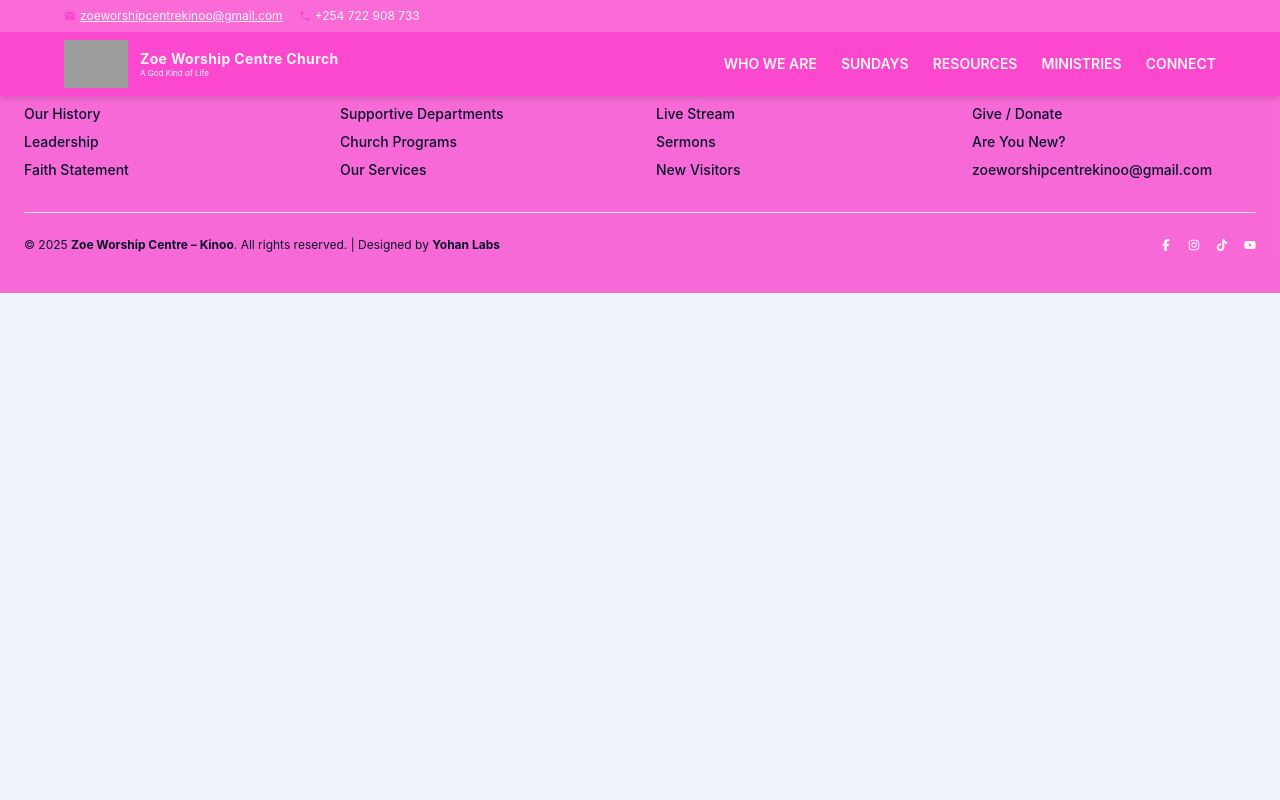
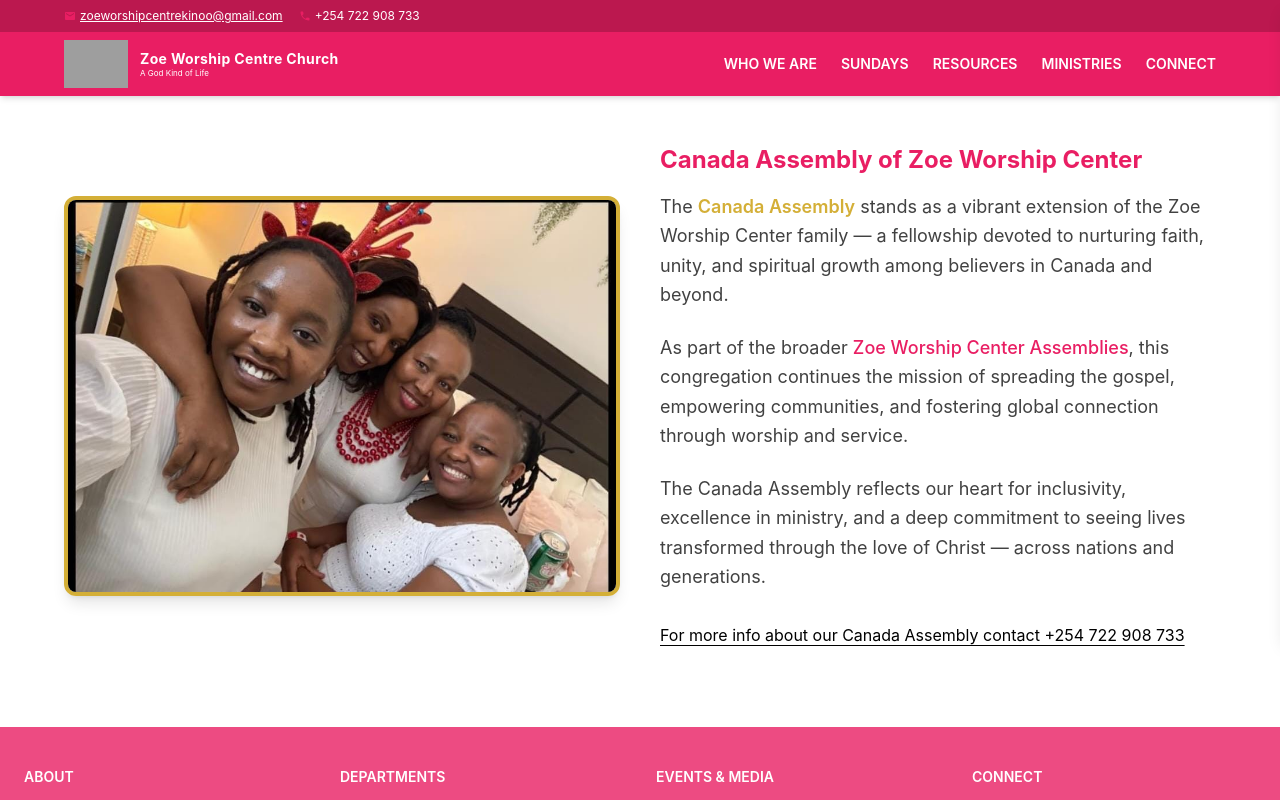
Before and after one commit to bugijay7/zoewc, a React (Vite) app in the folder client/: page /about/canada in a window 1280 px wide. Shown: the top 800 px of the page. Built offline with nearby package versions, Linux system fonts and the light colour scheme; grey boxes are pictures that could not be loaded.

Commit message:
about page styling

```diff
--- a/client/src/App.jsx
+++ b/client/src/App.jsx
@@ -78,6 +78,7 @@ import AdminLayout from './layout/AdminLayout'
 import ScrollToTop from './components/ScrollToTop'
 import Resources from './pages/Resources'
 import Messages from './pages/Admin/Dashboard/Messages'
+import Canada from './pages/About/Canada'
 
 
 function App() {
@@ -137,6 +138,7 @@ function App() {
       <Route path="/about/leadership" element={<Leadership />} />
       <Route path="/about/faithStatement" element={<FaithStatement />} />
       <Route path="/about/anthem" element={<Anthem />} />
+       <Route path="/about/canada" element={<Canada />} />
 
       { /* Programs Routes */}
       <Route path="/programs/breathOfWorship" element={<BreathOfWorship />} />
--- a/client/src/components/Home/HomeHero.jsx
+++ b/client/src/components/Home/HomeHero.jsx
@@ -38,7 +38,7 @@ export default function HomeHero() {
   const slide = slides[currentSlide];
 
   return (
-    <section className="relative min-h-[80vh] md:min-h-[80vh] flex items-center justify-center">
+    <section className="relative min-h-[70vh] md:min-h-[80vh] flex items-center justify-center">
       {/* 🔹 Fixed Background Image */}
       <img
         src={heroBg}
@@ -59,7 +59,7 @@ export default function HomeHero() {
             {slide.title}
           </h2>
 
-          <h1 className="text-lg md:text-7xl font-semibold py-4 tracking-tight text-primary-content drop-shadow-[0_2px_6px_rgba(0,0,0,0.6)]">
+          <h1 className="text-xl md:text-7xl font-semibold py-4 tracking-tight text-primary-content drop-shadow-[0_2px_6px_rgba(0,0,0,0.6)]">
             {slide.state}
           </h1>
 
--- a/client/src/components/Navbar.jsx
+++ b/client/src/components/Navbar.jsx
@@ -6,7 +6,7 @@ import Logo from "../assets/logo2.png";
 
 export default function Navbar() {
   const [openMenu, setOpenMenu] = useState(false);
-  const [openDropdown, setOpenDropdown] = useState(null); // For mobile dropdowns
+  const [openDropdown, setOpenDropdown] = useState(null);
   const location = useLocation();
 
   const closeAllMenus = () => {
@@ -14,13 +14,12 @@ export default function Navbar() {
     setOpenDropdown(null);
   };
 
-  // Pages with transparent background
   const transparentPages = ["/", "/services", "/liveStream"];
   const isTransparent = transparentPages.includes(location.pathname);
 
   return (
     <nav
-      className={`mx-auto  fixed top-0 left-0 w-full z-40 transition-all duration-300 ${
+      className={`mx-auto fixed top-0 left-0 w-full z-40 transition-all duration-300 ${
         isTransparent
           ? "bg-black/40 backdrop-blur-sm text-primary-content"
           : "bg-primary text-primary-content shadow-md"
@@ -33,7 +32,6 @@ export default function Navbar() {
         }`}
       >
         <div className="max-w-[1400px] mx-auto px-4 md:px-16 py-2 flex justify-between items-center text-[10px] md:text-xs">
-          {/* Left - Contact Info */}
           <div className="flex items-center gap-4">
             <div className="flex items-center gap-1">
               <MdEmail className="text-primary text-xs" />
@@ -49,8 +47,6 @@ export default function Navbar() {
               <span>+254 722 908 733</span>
             </div>
           </div>
-
-
         </div>
       </div>
 
@@ -80,7 +76,7 @@ export default function Navbar() {
           {/* Who We Are Dropdown */}
           <li className="relative group">
             <div className="cursor-pointer hover:underline transition">Who We Are</div>
-            <ul className="absolute left-0 mt-2 bg-primary/90 text-primary-content uppercase py-2 w-60  opacity-30 invisible group-hover:opacity-100 group-hover:visible transition-all duration-200">
+            <ul className="absolute left-0 mt-2 bg-primary/90 text-primary-content uppercase py-2 w-60 opacity-0 invisible group-hover:opacity-100 group-hover:visible transition-all duration-200">
               <li><Link to="/about/KnowUs" className="block px-4 py-2 hover:bg-base-200/20">About Us</Link></li>
               <li><Link to="/about/culture" className="block px-4 py-2 hover:bg-base-200/20">Our Culture</Link></li>
               <li><Link to="/about/leadership" className="block px-4 py-2 hover:bg-base-200/20">Our Leadership</Link></li>
@@ -96,7 +92,7 @@ export default function Navbar() {
           {/* Ministries Dropdown */}
           <li className="relative group">
             <div className="cursor-pointer hover:underline transition">Ministries</div>
-            <ul className="absolute left-0 mt-2 bg-primary/90 text-primary-content uppercase py-2 w-60  opacity-0 invisible group-hover:opacity-100 group-hover:visible transition-all duration-200">
+            <ul className="absolute left-0 mt-2 bg-primary/90 text-primary-content uppercase py-2 w-60 opacity-0 invisible group-hover:opacity-100 group-hover:visible transition-all duration-200">
               <li><Link to="/departments/main" className="block px-4 py-2 hover:bg-base-200/20">Main Departments</Link></li>
               <li><Link to="/departments/supportive" className="block px-4 py-2 hover:bg-base-200/20">Supportive Departments</Link></li>
             </ul>
@@ -105,7 +101,7 @@ export default function Navbar() {
           {/* Connect Dropdown */}
           <li className="relative group">
             <div className="cursor-pointer hover:underline transition">Connect</div>
-            <ul className="absolute left-0 mt-2 bg-primary/90 text-primary-content uppercase py-2 w-56  opacity-0 invisible group-hover:opacity-100 group-hover:visible transition-all duration-200">
+            <ul className="absolute left-0 mt-2 bg-primary/90 text-primary-content uppercase py-2 w-56 opacity-0 invisible group-hover:opacity-100 group-hover:visible transition-all duration-200">
               <li><Link to="/programs" className="block px-4 py-2 hover:bg-base-200/20">Programs</Link></li>
               <li><Link to="/events/eventList" className="block px-4 py-2 hover:bg-base-200/20">Events</Link></li>
               <li><Link to="/contact" className="block px-4 py-2 hover:bg-base-200/20">Contact</Link></li>
@@ -116,20 +112,20 @@ export default function Navbar() {
         {/* 🔸 Mobile Toggle */}
         <button
           onClick={() => setOpenMenu(!openMenu)}
-          className="md:hidden focus:outline-none"
+          className="md:hidden focus:outline-none z-[10001]"
         >
           {openMenu ? <FaTimes size={22} /> : <FaBars size={22} />}
         </button>
       </div>
 
-      {/* 🔹 Mobile Menu */}
-      {openMenu && (
-        <div className="relative inset-0 bg-primary text-primary-content z-[9999] flex flex-col p-8 pt-16 space-y-4 text-base font-semibold overflow-y-auto">
-
-          {/* Menu items */}
+      {/* 🔹 Mobile Menu with Slide-in Animation */}
+      <div
+        className={`fixed top-0 right-0 h-[80vh] w-3/4 max-w-sm  bg-secondary text-primary-content z-[10000] flex flex-col p-8 pt-16 space-y-4 text-base font-semibold shadow-lg transform transition-transform duration-500 ease-in-out ${
+          openMenu ? "translate-x-0" : "translate-x-full"
+        }`}
+      >
         {[
-            {
-              label: "Who we are", to: "/about/knowUs"},
+          { label: "Who we are", to: "/about/knowUs" },
           { label: "Sundays", to: "/services" },
           { label: "Resources", to: "/resources" },
           {
@@ -137,9 +133,9 @@ export default function Navbar() {
             items: [
               { label: "Men's Ministry", to: "/departments/main/men" },
               { label: "Women's Ministry", to: "/departments/main/women" },
-                  { label: "Youth's Ministriy", to: "/departments/main/youth" },
+              { label: "Youth's Ministry", to: "/departments/main/youth" },
               { label: "Sunday School Ministry", to: "/departments/main/sundaySchool" },
-                    { label: "Teen's Ministry", to: "/departments/main/teens" }
+              { label: "Teen's Ministry", to: "/departments/main/teens" },
             ],
           },
           {
@@ -150,7 +146,7 @@ export default function Navbar() {
               { label: "Intercessory Ministry", to: "/departments/supportive/intercessory" },
               { label: "Media Ministry", to: "/departments/supportive/media" },
               { label: "Praise & Worship Ministry", to: "/departments/supportive/praiseAndWorship" },
-                     { label: "Ushering Ministry", to: "/departments/supportive/ushering" }
+              { label: "Ushering Ministry", to: "/departments/supportive/ushering" },
             ],
           },
           {
@@ -161,7 +157,7 @@ export default function Navbar() {
               { label: "Contact", to: "/contact" },
             ],
           },
-               { label: "Give", to: "/donate" }
+          { label: "Give", to: "/donate" },
         ].map((menu, idx) => (
           <div key={idx}>
             {menu.items ? (
@@ -176,7 +172,7 @@ export default function Navbar() {
                   <span>{openDropdown === idx ? "−" : "+"}</span>
                 </button>
                 {openDropdown === idx && (
-                    <div className="flex flex-col pl-4 space-y-2 mt-2  border-b border-base-100/20">
+                  <div className="flex flex-col pl-4 space-y-2 mt-2 border-b border-base-100/20">
                     {menu.items.map((sub, subIdx) => (
                       <Link
                         key={subIdx}
@@ -202,7 +198,6 @@ export default function Navbar() {
           </div>
         ))}
       </div>
-      )}
     </nav>
   );
 }
--- a/client/src/index.css
+++ b/client/src/index.css
@@ -8,41 +8,37 @@
   prefersdark: false;
   color-scheme: light;
 
-  /* 🏠 Base – light gray background */
-  --color-base-100: oklch(96% 0.01 260); /* gray-200 equivalent */
-  --color-base-200: oklch(93% 0.01 260);
-  --color-base-300: oklch(90% 0.01 260);
-  --color-base-content: oklch(20% 0.05 260); /* dark gray text */
+  /* ⚪ Base – solid white background */
+  --color-base-100: #ffffff; /* white */
+  --color-base-200: #f5f5f5; /* light gray for contrast sections */
+  --color-base-300: #e5e5e5; /* borders */
+  --color-base-content: #111111; /* near-black text */
 
-  /* 🌸 Primary – Pink (main accent) */
-  --color-primary: oklch(70% 0.25 340); /* vibrant rose pink */
-  --color-primary-content: oklch(98% 0.01 340); /* white text on pink */
+  /* 🌸 Primary – elegant pink accent */
+  --color-primary: #e91e63; /* strong rose pink */
+  --color-primary-content: #ffffff; /* white text on pink */
 
-  /* 💙 Secondary – Blue (complementary accent) */
-  --color-secondary: oklch(60% 0.20 250); /* bright blue */
-  --color-secondary-content: oklch(98% 0.01 250); /* white text on blue */
+  /* ✨ Secondary – rich gold */
+  --color-secondary: #d4af37; /* metallic gold */
+  --color-secondary-content: #000000; /* black text on gold */
 
-  /* 💧 Accent – lighter complementary tone for highlights */
-  --color-accent: oklch(75% 0.20 300);
-  --color-accent-content: oklch(98% 0.01 300);
+  /* 🖤 Neutral – solid black for headers and emphasis */
+  --color-neutral: #000000;
+  --color-neutral-content: #ffffff;
 
-  /* ⚫ Neutral – subtle gray text & structure */
-  --color-neutral: oklch(40% 0.04 260);
-  --color-neutral-content: oklch(98% 0.01 260);
+  /* 💬 Status colors (optional but consistent with palette) */
+  --color-info: #2196f3; /* blue info tone */
+  --color-success: #4caf50; /* green success tone */
+  --color-warning: #ffb300; /* golden warning */
+  --color-error: #f44336; /* red error */
 
-  /* Status Colors */
-  --color-info: oklch(65% 0.18 250); /* soft blue info */
-  --color-success: oklch(65% 0.25 150); /* green success */
-  --color-warning: oklch(80% 0.20 85); /* gold warning */
-  --color-error: oklch(65% 0.25 25); /* coral red error */
-
-  /* Rounding + Borders */
+  /* 🎨 Rounding & border */
   --radius-selector: 1rem;
   --radius-field: 0.375rem;
   --radius-box: 0.75rem;
   --border: 1px;
   --depth: 1;
-  --noise: 0.02;
+  --noise: 0;
 }
 
 /* 🌐 Local BBH Sans Bogle Font */
--- /dev/null
+++ b/client/src/pages/About/Canada.jsx
@@ -0,0 +1,49 @@
+import React from "react";
+import canadaImg from "../../assets/canada.jpeg";
+
+export default function Canada() {
+  return (
+    <section className="bg-base-100 text-base-content py-20 px-6 pt-40 md:pt-36 font-montserrat">
+      <div className="max-w-6xl mx-auto flex flex-col md:flex-row items-center gap-10">
+
+        {/* 🇨🇦 Image Section */}
+        <div className="w-full md:w-1/2">
+          <img
+            src={canadaImg}
+            alt="Canada Assembly of Zoe Worship Center"
+            className="rounded-xl shadow-lg w-full h-120 md:h-100 object-cover border-4 border-secondary"
+          />
+        </div>
+
+        {/* 🕊️ Content Section */}
+        <div className="w-full md:w-1/2 text-left">
+          <h2 className="text-3xl md:text-2xl font-bold text-primary mb-4">
+            Canada Assembly of Zoe Worship Center
+          </h2>
+          <p className="text-base md:text-lg text-base-content/80 mb-6 leading-relaxed">
+            The <span className="font-semibold text-secondary">Canada Assembly</span> stands as a vibrant extension of
+            the Zoe Worship Center family — a fellowship devoted to nurturing faith, unity,
+            and spiritual growth among believers in Canada and beyond.
+          </p>
+          <p className="text-base md:text-lg text-base-content/80 mb-6 leading-relaxed">
+            As part of the broader <span className="text-primary font-medium">Zoe Worship Center Assemblies</span>,
+            this congregation continues the mission of spreading the gospel, empowering
+            communities, and fostering global connection through worship and service.
+          </p>
+          <p className="text-base md:text-lg text-base-content/80 leading-relaxed">
+            The Canada Assembly reflects our heart for inclusivity, excellence in ministry,
+            and a deep commitment to seeing lives transformed through the love of Christ —
+            across nations and generations.
+          </p>
+
+          {/* ✨ Call to Action */}
+          <div className="mt-8">
+            <button className=" underline underline-offset-4 underline-secondary text-neutral hover:bg-secondary-focus">
+              For more info about our Canada Assembly contact  +254 722 908 733
+            </button>
+          </div>
+        </div>
+      </div>
+    </section>
+  );
+}
--- a/client/src/pages/About/KnowUs.jsx
+++ b/client/src/pages/About/KnowUs.jsx
@@ -7,6 +7,7 @@ import impactImg from "../../assets/impact.jpeg";
 import leadershipImg from "../../assets/leadership.jpg";
 import faithImg from "../../assets/faith.jpg";
 import anthemImg from "../../assets/sunday-school.jpeg";
+import canadaImg from "../../assets/canada.jpeg"; // ✅ Add image for Canada Assembly
 
 export default function KnowUs() {
   const aboutCards = [
@@ -54,34 +55,45 @@ export default function KnowUs() {
     },
   ];
 
+  const canadaCard = {
+    title: "Canada Assembly of Zoe Worship Centre",
+    img: canadaImg,
+    link: "/about/canada",
+    desc:
+      "Learn about our growing assembly in Canada — a vibrant extension of Zoe Worship Centre, reaching lives and spreading the Gospel across borders.",
+  };
+
   return (
-    <section className="bg-primary/20 text-base-content font-montserrat">
+    <section className="relative bg-primary/30 text-base-content font-montserrat overflow-hidden md:py-16">
+      {/* 🌸 Desktop Bokeh Background */}
+      <div className="hidden md:block absolute inset-0 overflow-hidden -z-10">
+        <div className="absolute top-0 left-0 w-[500px] h-[500px] bg-pink-400/30 rounded-full blur-[120px]"></div>
+        <div className="absolute bottom-10 right-10 w-[400px] h-[400px] bg-yellow-300/20 rounded-full blur-[100px]"></div>
+        <div className="absolute top-1/3 right-1/4 w-[350px] h-[350px] bg-white/10 rounded-full blur-[120px]"></div>
+        <div className="absolute bottom-0 left-1/3 w-[300px] h-[300px] bg-pink-300/20 rounded-full blur-[100px]"></div>
+      </div>
 
-
-      {/* 🧭 About Section */}
-      <div className="py-26 px-6 md:px-20 pt-30 md:pt-40 ">
+      <div className=" px-6 md:px-20 pt-30 md:pt-40 relative z-10">
         <div className="max-w-6xl mx-auto text-left">
-
           {/* 🌀 Mobile Carousel */}
           <div className="md:hidden relative">
             <div className="flex overflow-x-auto snap-x snap-mandatory gap-6 pb-6 scroll-smooth no-scrollbar px-2">
-    {aboutCards.map((card, index) => (
+              {[...aboutCards, canadaCard].map((card, index) => (
                 <Link
                   key={index}
                   to={card.link}
-        className="flex-shrink-0 snap-center w-[85vw] h-[70vh] max-w-sm"
+                  className="flex-shrink-0 snap-center w-[85vw] h-[60vh] max-w-sm"
                 >
                   <div className="card bg-base-100 image-full shadow-sm hover:shadow-lg transition duration-300 h-full">
                     <figure className="h-full">
                       <img
                         src={card.img}
                         alt={card.title}
-              className="object-cover w-full h-full brightness-90 contrast-105 saturate-[0.85] hover:brightness-100 hover:saturate-100 transition duration-500"
+                        className="object-cover w-full h-full  transition duration-500"
                       />
                     </figure>
 
-          {/* Text & Button positioned bottom-left */}
-          <div className="card-body flex flex-col justify-end items-start p-6 text-left">
+                    <div className="card-body flex flex-col   justify-end items-start p-6 text-left">
                       <div>
                         <h2 className="card-title text-lg font-semibold text-primary mb-2">
                           {card.title}
@@ -89,7 +101,9 @@ export default function KnowUs() {
                         <p className="text-sm text-gray-200">{card.desc}</p>
                       </div>
                       <div className="card-actions justify-start mt-4">
-              <button className="btn btn-sm btn-primary">Read More →</button>
+                        <button className="btn btn-sm btn-primary">
+                          Read More →
+                        </button>
                       </div>
                     </div>
                   </div>
@@ -102,15 +116,13 @@ export default function KnowUs() {
             </p>
           </div>
 
-
-
-          {/* 🧩 Desktop Grid */}
-          <div className="hidden md:grid grid-cols-2 md:grid-cols-3 gap-6 md:gap-10">
+          {/* 🧩 Desktop Grid with bokeh background active */}
+          <div className="hidden md:grid grid-cols-2 md:grid-cols-3 gap-6 md:gap-10 relative z-10">
             {aboutCards.map((card, index) => (
               <Link
                 key={index}
                 to={card.link}
-                className="rounded-sm shadow-lg hover:shadow-2xl transition duration-300 overflow-hidden flex flex-col items-center text-center group"
+                className="rounded-sm shadow-lg hover:shadow-2xl transition duration-300 overflow-hidden flex flex-col items-center text-center group bg-white/90 backdrop-blur-sm"
               >
                 <div className="overflow-hidden w-full">
                   <img
@@ -120,13 +132,38 @@ export default function KnowUs() {
                   />
                 </div>
                 <div className="p-4 md:p-6 flex flex-col items-left text-left">
-                  <h3 className="text-sm md:text-lg font-semibold text-primary mb-1 group-hover:text-primary transition duration-300">
+                  <h3 className="text-sm md:text-lg font-semibold text-primary mb-1 group-hover:text-pink-600 transition duration-300">
                     {card.title}
                   </h3>
-                  <p className="text-xs text-primary">{card.desc}</p>
+                  <p className="text-xs text-black/80">{card.desc}</p>
                 </div>
               </Link>
             ))}
+
+            {/* 🇨🇦 Canada Assembly Card — spans all 3 columns */}
+            <Link
+              to={canadaCard.link}
+              className="md:col-span-3 rounded-sm shadow-lg hover:shadow-2xl transition duration-300 overflow-hidden flex flex-col md:flex-row items-center text-left group bg-white/90 backdrop-blur-sm"
+            >
+              <div className="md:w-1/2 overflow-hidden">
+                <img
+                  src={canadaCard.img}
+                  alt={canadaCard.title}
+                  className="object-cover w-full h-56 md:h-64 transform group-hover:scale-110 transition duration-500"
+                />
+              </div>
+              <div className="p-6 md:p-10 flex flex-col justify-center">
+                <h3 className="text-lg md:text-2xl font-semibold text-primary mb-3 group-hover:text-pink-600 transition duration-300">
+                  {canadaCard.title}
+                </h3>
+                <p className="text-sm md:text-base text-black/80">
+                  {canadaCard.desc}
+                </p>
+                <div className="mt-4">
+                  <button className="btn btn-sm btn-primary">Read More →</button>
+                </div>
+              </div>
+            </Link>
           </div>
         </div>
       </div>
--- a/client/src/pages/departments/mainDepartments.jsx
+++ b/client/src/pages/departments/mainDepartments.jsx
@@ -32,7 +32,7 @@ export default function MainDepartments() {
           {departments.map((dept, index) => (
             <div
               key={index}
-              className="bg-base-200 p-4 md:p-6 rounded-2xl shadow-lg hover:shadow-2xl transition duration-300 flex flex-col items-center text-center"
+              className="bg-base-200 p-4 md:p-6 rounded-2xl shadow-lg hover:shadow-2xl transition duration-300 flex flex-col items-start text-left md:text-centre"
             >
               <div className="w-full h-40 md:h-56 rounded-xl overflow-hidden mb-4">
                 <img
```
Also changed, not shown: client/src/components/Home/canadaCampus.jsx (deleted, +0 -9 lines), client/src/assets/canada.jpeg (added), 1 other file (tests, documents, lock files or other folders). Lines whose indentation alone changed are shown as unchanged.
